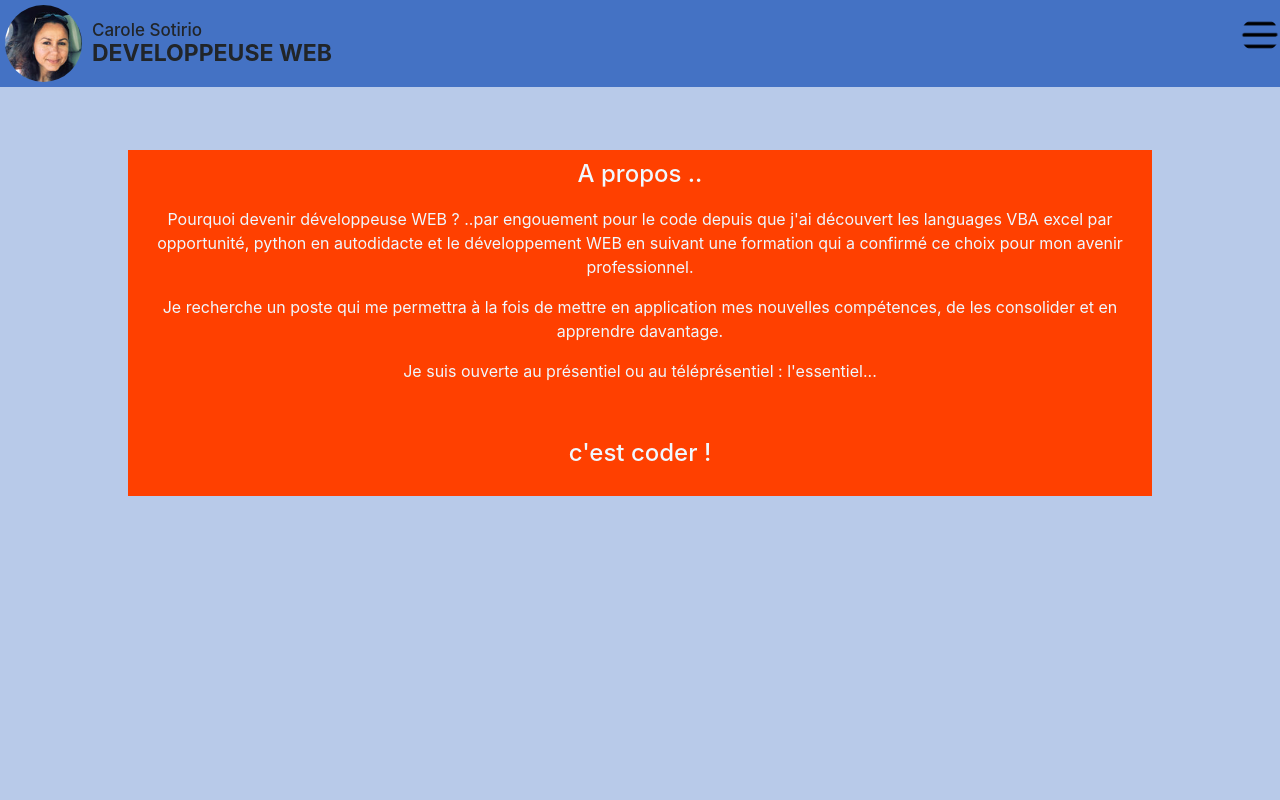
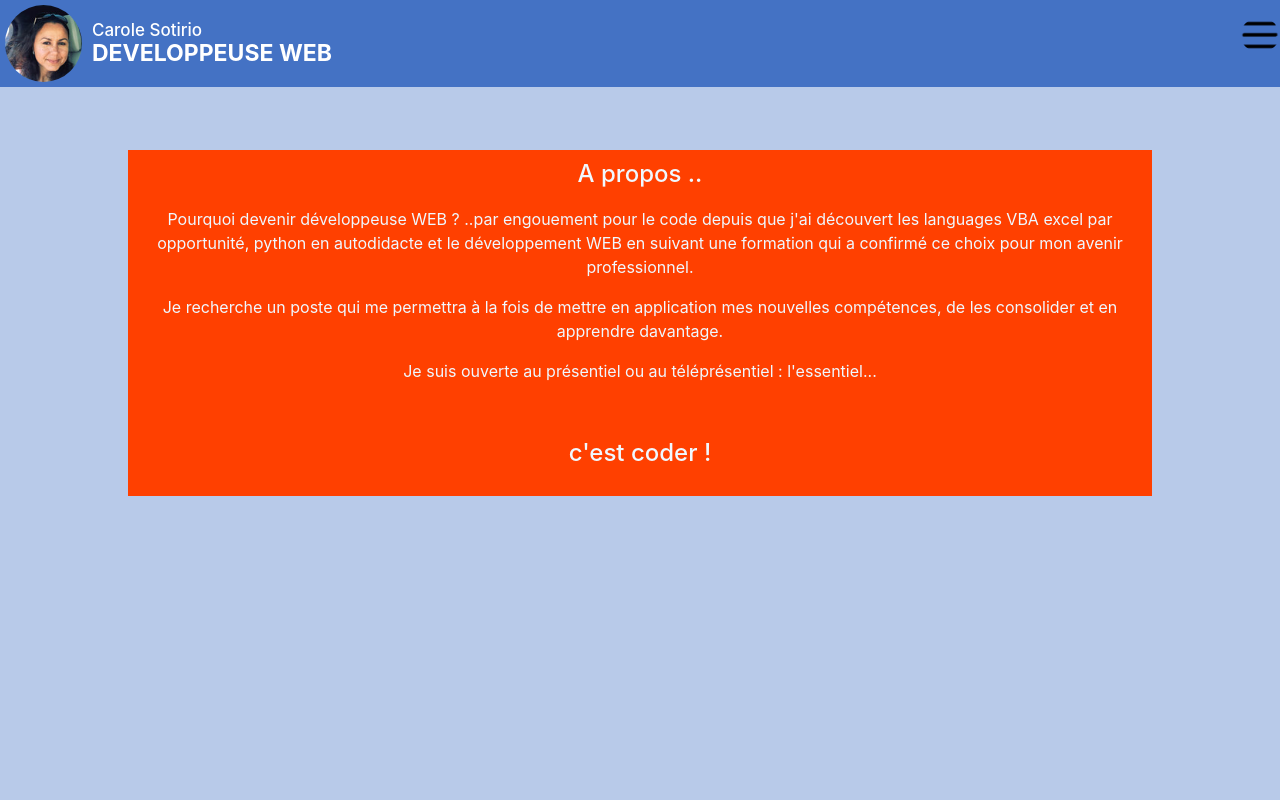
Before and after one commit to CSO-DEV/ReactPortfolio, a React (Create React App) app: page / in a window 1280 px wide. Shown: the top 800 px of the page. Built offline with nearby package versions, Linux system fonts and the light colour scheme.

Commit message:
couleur texte

```diff
--- a/src/assets/Navigation/Navigation1.js
+++ b/src/assets/Navigation/Navigation1.js
@@ -63,6 +63,7 @@ function Navigation1(props) {
                     style={{
                         margin:"0",
                         fontSize:"17px",
+                        color:"white",
                         }}>{shortData.nomPropos}</h1>
                     <h1
                     style={{
@@ -70,6 +71,7 @@ function Navigation1(props) {
                         fontSize:"23px",
                         fontWeight:"bolder",
                         textTransform: "uppercase",
+                        color:"white",
                         }}>{shortData.titrePropos}</h1>
                     </div>
                 </div>
```
